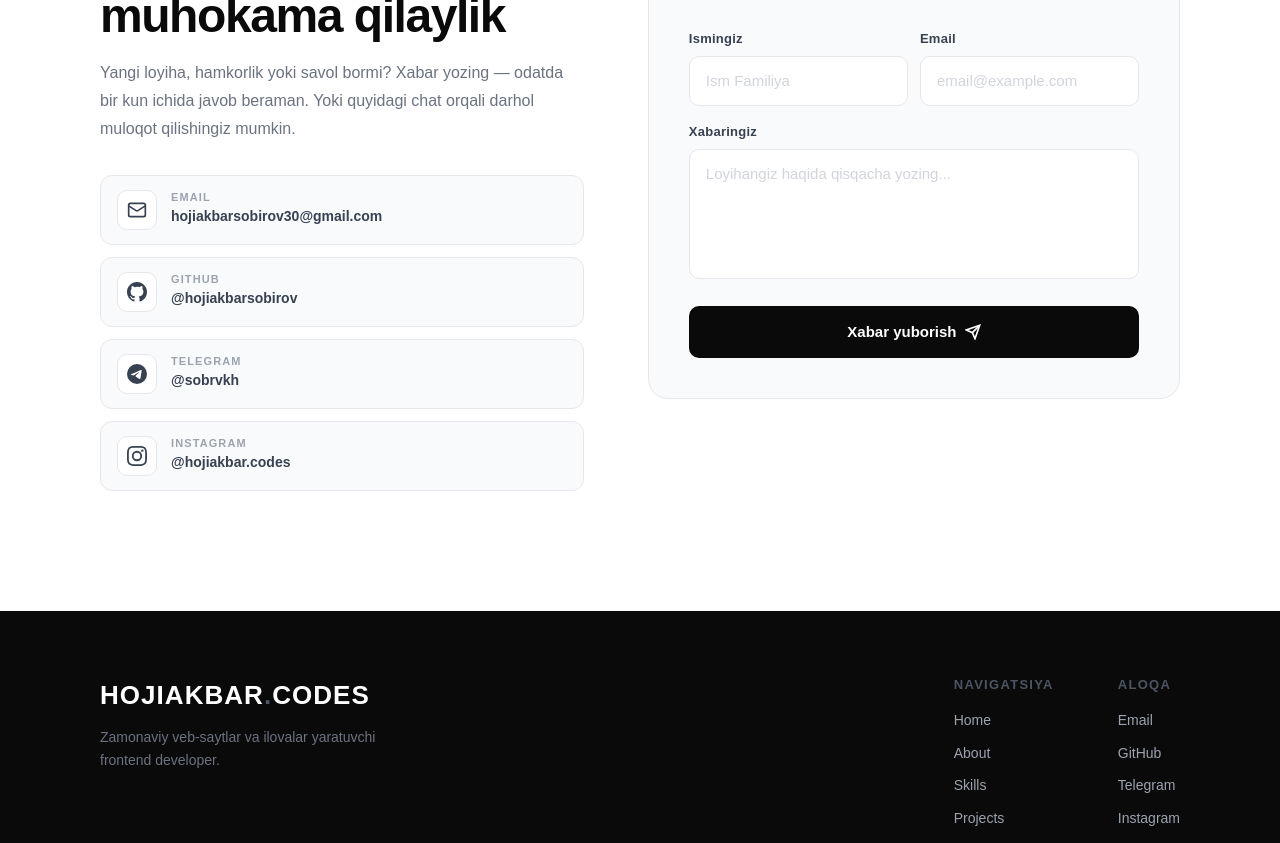
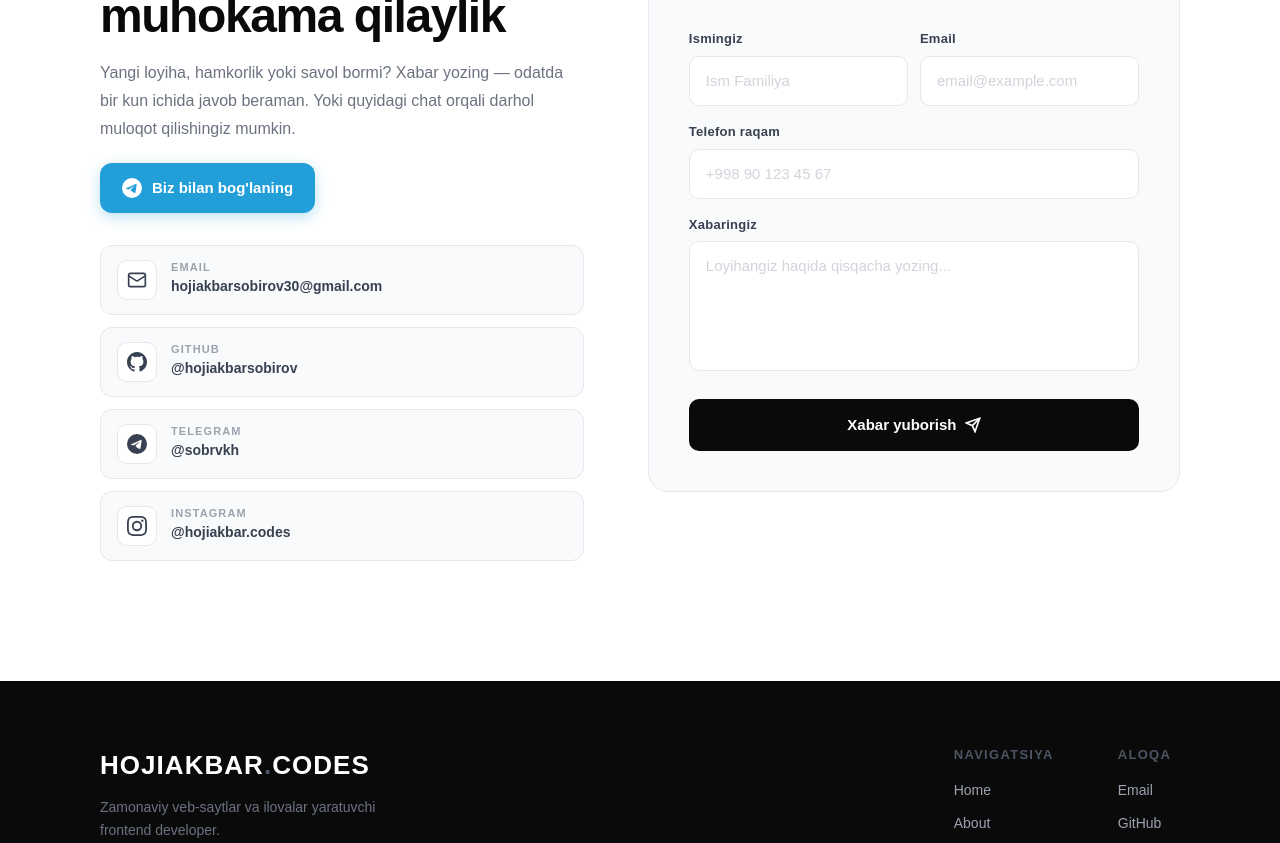
Before and after one commit to hojiakbarsobirov/portfolio, a React (Vite) app: page / in a window 1280 px wide. Shown: the part 4780-5623 px from the top of the page. Built offline with nearby package versions, Linux system fonts and the light colour scheme.

Commit message:
Update Contact Page

```diff
--- a/src/components/Contact.jsx
+++ b/src/components/Contact.jsx
@@ -4,7 +4,7 @@ const TELEGRAM_BOT_TOKEN = '8306819779:AAHi4LbRyVsJeplzW1DN4EimCDLxEAzA2ww';
 const TELEGRAM_CHAT_ID   = '7671368706';
 
 async function sendToTelegram(data) {
-  const text = `📬 Yangi xabar (Contact forma)!\n\n👤 Ism: ${data.name}\n📧 Email: ${data.email}\n💬 Xabar:\n${data.message}\n\n⏰ ${new Date().toLocaleString('uz-UZ')}`;
+  const text = `📬 Yangi xabar (Contact forma)!\n\n👤 Ism: ${data.name}\n📧 Email: ${data.email}\n📞 Telefon: ${data.phone}\n💬 Xabar:\n${data.message}\n\n⏰ ${new Date().toLocaleString('uz-UZ')}`;
   const res = await fetch(`https://api.telegram.org/bot${TELEGRAM_BOT_TOKEN}/sendMessage`, {
     method: 'POST',
     headers: { 'Content-Type': 'application/json' },
@@ -16,7 +16,7 @@ async function sendToTelegram(data) {
 
 export default function Contact() {
   const sectionRef = useRef(null);
-  const [form, setForm]       = useState({ name: '', email: '', message: '' });
+  const [form, setForm]       = useState({ name: '', email: '', phone: '', message: '' });
   const [status, setStatus]   = useState(null); // 'success' | 'error' | null
   const [loading, setLoading] = useState(false);
 
@@ -42,13 +42,13 @@ export default function Contact() {
 
   const handleSubmit = async (e) => {
     e.preventDefault();
-    if (!form.name || !form.email || !form.message) return;
+    if (!form.name || !form.email || !form.phone || !form.message) return;
     setLoading(true);
     setStatus(null);
     try {
       await sendToTelegram(form);
       setStatus('success');
-      setForm({ name: '', email: '', message: '' });
+      setForm({ name: '', email: '', phone: '', message: '' });
     } catch {
       setStatus('error');
     } finally {
@@ -162,6 +162,36 @@ export default function Contact() {
           font-size: clamp(14px, 1.8vw, 16px);
           color: #6b7280;
           line-height: 1.75;
+          margin-bottom: 20px;
+        }
+
+        /* Telegram CTA button */
+        .telegram-cta-btn {
+          display: inline-flex;
+          align-items: center;
+          gap: 10px;
+          padding: 13px 22px;
+          background: #229ED9;
+          color: #fff;
+          border: none;
+          border-radius: 12px;
+          font-family: 'DM Sans', sans-serif;
+          font-size: 15px;
+          font-weight: 600;
+          text-decoration: none;
+          cursor: pointer;
+          transition: background 0.2s, transform 0.15s, box-shadow 0.2s;
+          box-shadow: 0 4px 14px rgba(34, 158, 217, 0.3);
+        }
+
+        .telegram-cta-btn:hover {
+          background: #1a8bbf;
+          transform: translateY(-2px);
+          box-shadow: 0 6px 20px rgba(34, 158, 217, 0.4);
+        }
+
+        .telegram-cta-btn:active {
+          transform: scale(0.98);
         }
 
         /* Socials */
@@ -273,6 +303,7 @@ export default function Contact() {
           outline: none;
           transition: border-color 0.2s, box-shadow 0.2s;
           resize: none;
+          box-sizing: border-box;
         }
 
         .form-input::placeholder, .form-textarea::placeholder {
@@ -405,6 +436,19 @@ export default function Contact() {
                   odatda bir kun ichida javob beraman. Yoki quyidagi chat
                   orqali darhol muloqot qilishingiz mumkin.
                 </p>
+
+                {/* Telegram CTA Button */}
+                <a
+                  href="https://t.me/sobrvkh"
+                  target="_blank"
+                  rel="noopener noreferrer"
+                  className="telegram-cta-btn"
+                >
+                  <svg width="20" height="20" viewBox="0 0 24 24" fill="currentColor">
+                    <path d="M11.944 0A12 12 0 0 0 0 12a12 12 0 0 0 12 12 12 12 0 0 0 12-12A12 12 0 0 0 12 0a12 12 0 0 0-.056 0zm4.962 7.224c.1-.002.321.023.465.14a.506.506 0 0 1 .171.325c.016.093.036.306.02.472-.18 1.898-.962 6.502-1.36 8.627-.168.9-.499 1.201-.82 1.23-.696.065-1.225-.46-1.9-.902-1.056-.693-1.653-1.124-2.678-1.8-1.185-.78-.417-1.21.258-1.91.177-.184 3.247-2.977 3.307-3.23.007-.032.014-.15-.056-.212s-.174-.041-.249-.024c-.106.024-1.793 1.14-5.061 3.345-.48.33-.913.49-1.302.48-.428-.008-1.252-.241-1.865-.44-.752-.245-1.349-.374-1.297-.789.027-.216.325-.437.893-.663 3.498-1.524 5.83-2.529 6.998-3.014 3.332-1.386 4.025-1.627 4.476-1.635z" />
+                  </svg>
+                  Biz bilan bog'laning
+                </a>
               </div>
 
               <div className="socials-list fade-item">
@@ -459,6 +503,21 @@ export default function Contact() {
                       disabled={loading}
                     />
                   </div>
+                </div>
+
+                {/* Phone field — full width */}
+                <div className="form-group">
+                  <label className="form-label">Telefon raqam</label>
+                  <input
+                    className="form-input"
+                    type="tel"
+                    name="phone"
+                    value={form.phone}
+                    onChange={handleChange}
+                    placeholder="+998 90 123 45 67"
+                    required
+                    disabled={loading}
+                  />
                 </div>
 
                 <div className="form-group">
```
